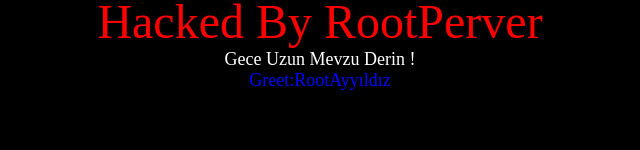
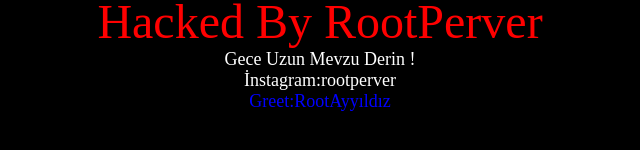
Before and after one commit to rootperver/rootperver.github.io, a plain HTML site: page index.html in a window 1280 px wide. Shown: the part 318-468 px from the top of the page, without its empty margins (320-960 px from the left). Drawn offline with Linux system fonts and the light colour scheme.

Commit message:
Update index.html

```diff
--- a/index.html
+++ b/index.html
@@ -5,7 +5,7 @@
 </head>
 <center>
 <img src="https://upload.wikimedia.org/wikipedia/commons/thumb/4/4e/Allah-green.svg/736px-Allah-green.svg.png" width=300 height=300><br>
-<font color="red" size="7">Hacked By RootPerver</font><br>   <font color="white" size="4">Gece Uzun Mevzu Derin !</font><br>   <font color="blue" size="4">Greet:RootAyyıldız</font>
+<font color="red" size="7">Hacked By RootPerver</font><br>   <font color="white" size="4">Gece Uzun Mevzu Derin !</font><br><font color="white" size="4">İnstagram:rootperver</font><br>   <font color="blue" size="4">Greet:RootAyyıldız</font>
 
 </center>
 <body bgcolor="black">
```
